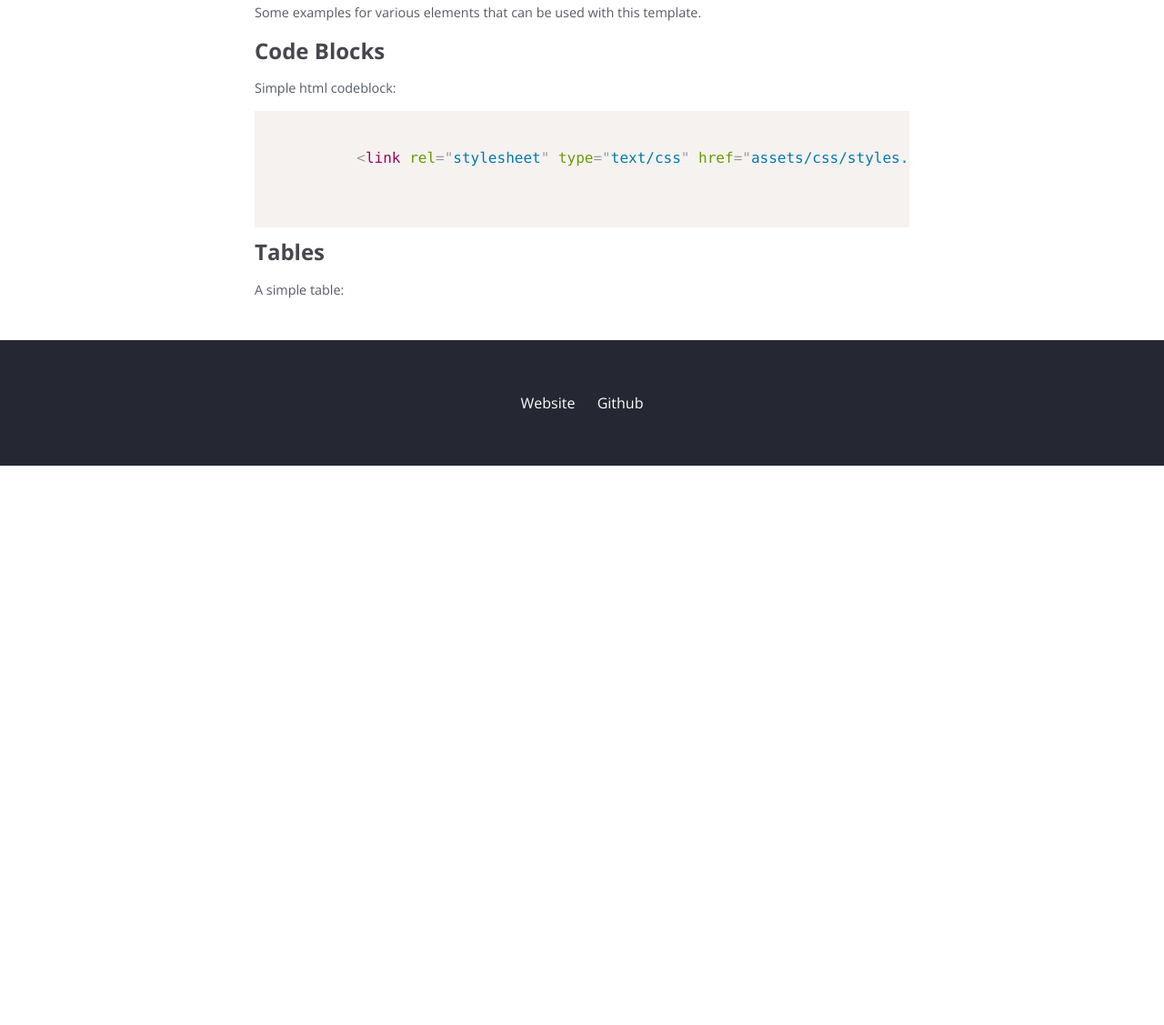
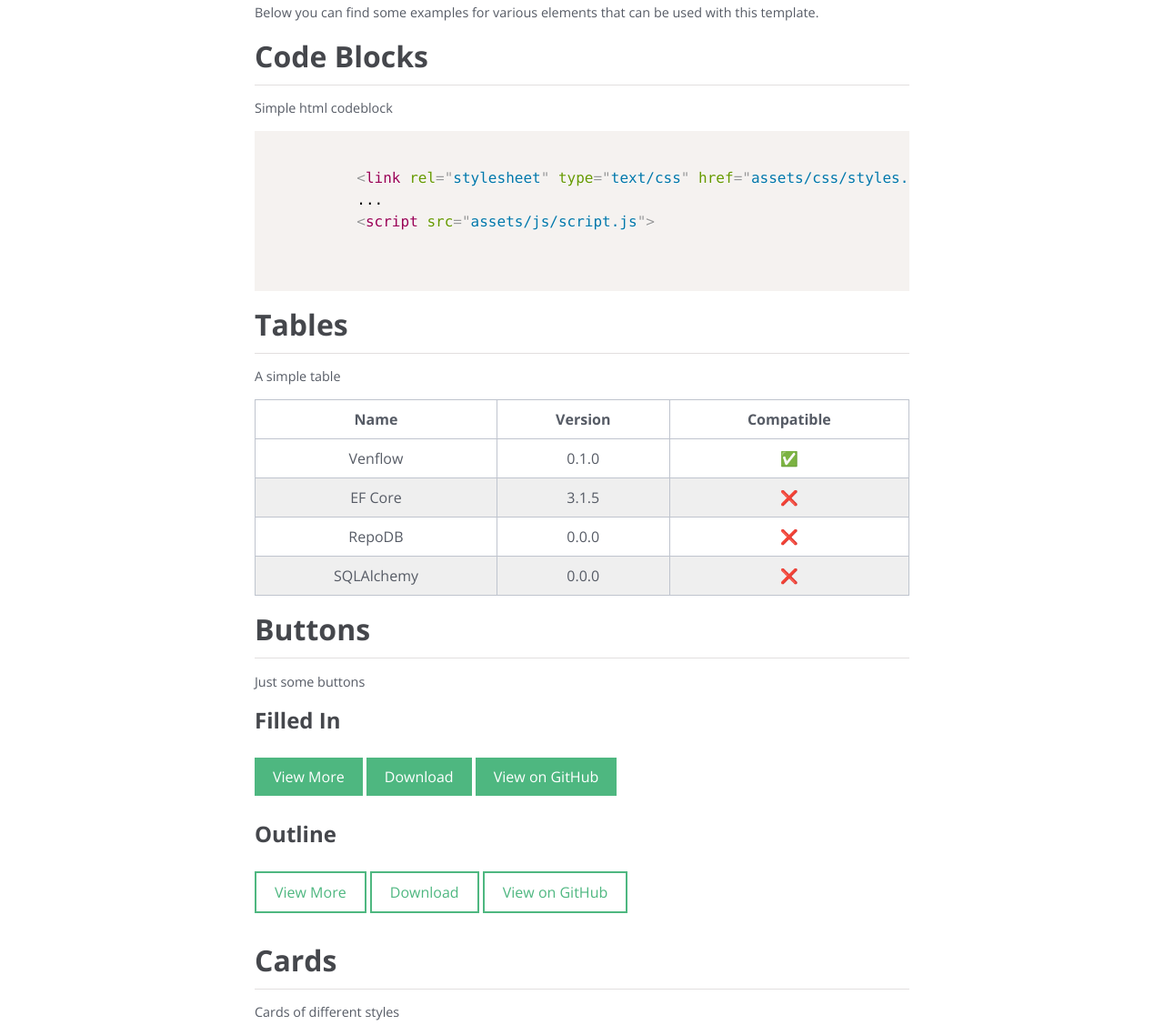
Before and after one commit to AnotherZane/project-pages, a website: page index.html in a window 1280 px wide. Shown: the part 973-2100 px from the top of the page at 91% size. Before the commit the page ends 1485 px from the top, so only its background shows below. Drawn offline with nearby package versions, Linux system fonts and the light colour scheme.

Commit message:
Added Buttons

```diff
--- a/assets/scss/styles.scss
+++ b/assets/scss/styles.scss
@@ -1,8 +1,11 @@
 $primary-color: #4eb780;
+$primary-highlight: #3d9567;
 $content-color: #565b65;
 $content-header: #45474c;
 
 * {
+  -webkit-box-sizing: border-box;
+  -moz-box-sizing: border-box;
   box-sizing: border-box;
 }
 
@@ -79,6 +82,55 @@ body {
   a:hover {
     text-decoration: underline;
   }
+
+  table {
+    width: 100%;
+    border: 1px solid #BFC4CE;
+    border-collapse: collapse;
+    border-spacing: 0;
+    text-align: center;
+
+    th, td {
+      padding: 10px;
+      border-right: 1px solid #BFC4CE;
+    }
+
+    tr {
+      border-bottom: 1px solid #BFC4CE;
+    }
+
+    tr:nth-child(2n) {
+      background-color: #EFEFEF;
+    }
+  }
+
+  .button-filled {
+    display: inline-block;
+    margin: 15px 0;
+    color: #fff;
+    background-color: $primary-color;
+    padding: 10px 20px;
+  }
+
+  .button-filled:hover {
+    text-decoration: none;
+    background-color: $primary-highlight;
+  }
+
+  .button-outlined {
+    text-decoration: none;
+    display: inline-block;
+    color: $primary-color;
+    padding: 10px 20px;
+    margin: 15px 0;
+    border: 2px solid $primary-color;
+  }
+
+  .button-outlined:hover {
+    text-decoration: none;
+    color: $primary-color;
+    background-color: #EFEFEF;
+  }
 }
 
 #footer {
--- a/index.html
+++ b/index.html
@@ -12,6 +12,12 @@
       name="viewport"
       content="width=device-width, initial-scale=1, user-scalable=no"
     />
+
+    <!-- Embed Meta -->
+    <meta content="Project Pages" property="og:title">
+    <meta content="A simple elegant template for your public projects." property="og:description">
+    <meta content="AnotherZane" property="og:site_name">
+    <meta name="theme-color" content="#4eb780">
 
     <!-- Fonts -->
     <link
@@ -38,42 +44,98 @@
     <div id="header">
       <h1>Project Pages</h1>
       <h2>A simple elegant template for your public projects.</h2>
-      <a href="https://github.com/AnotherZane/project-pages/archive/master.zip"
-        >Download</a
-      >
+      <a href="https://github.com/AnotherZane/project-pages/archive/master.zip">
+        Download
+      </a>
       <a href="https://github.com/AnotherZane/project-pages/">View On Github</a>
     </div>
+
     <div id="content">
       <h2>Project Pages</h2>
       <p>
         A simple elegant template for your public projects. Based on
-        <a href="https://github.com/RyanFitzgerald" target="__blank"
-          >Ryan Fitzgerald's</a
-        >
+        <a href="https://github.com/RyanFitzgerald" target="__blank">
+          Ryan Fitzgerald's
+        </a>
         (now seemingly privated) projectpages.
       </p>
 
       <h2>Element Examples</h2>
-      <p>
-        Some examples for various elements that can be used with this template.
-      </p>
+      <p>Below you can find some examples for various elements that can be used with this template.</p>
 
-      <h3>Code Blocks</h3>
-      <p>Simple html codeblock:</p>
+      <h2>Code Blocks</h2>
+      <p>Simple html codeblock</p>
+
       <pre>
-        <code class="language-markup">
+        <code class="language-html">
           &lt;link rel=&quot;stylesheet&quot; type=&quot;text/css&quot; href=&quot;assets/css/styles.css&quot;&gt;
-      </code>
+          ...
+          &lt;script src=&quot;assets/js/script.js&quot;&gt;
+        </code>
       </pre>
 
-      <h3>Tables</h3>
-      <p>A simple table:</p>
+      <h2>Tables</h2>
+      <p>A simple table</p>
+
+      <table>
+        <thead>
+          <tr>
+            <th>Name</th>
+            <th>Version</th>
+            <th>Compatible</th>
+          </tr>
+        </thead>
+        <tbody>
+          <tr>
+            <td>Venflow</td>
+            <td>0.1.0</td>
+            <td>&#9989;</td>
+          </tr>
+          <tr>
+            <td>EF Core</td>
+            <td>3.1.5</td>
+            <td>&#10060;</td>
+          </tr>
+          <tr>
+            <td>RepoDB</td>
+            <td>0.0.0</td>
+            <td>&#10060;</td>
+          </tr>
+          <tr>
+            <td>SQLAlchemy</td>
+            <td>0.0.0</td>
+            <td>&#10060;</td>
+          </tr>
+        </tbody>
+      </table>
+
+      <h2>Buttons</h2>
+      <p>Just some buttons</p>
+
+      <h3>Filled In</h3>
+
+      <div id="buttons">
+        <a href="#" class="button-filled">View More</a>
+        <a href="https://github.com/AnotherZane/project-pages/archive/master.zip" class="button-filled">Download</a>
+        <a href="https://github.com/AnotherZane/project-pages" class="button-filled">View on GitHub</a>
+      </div>
+
+      <h3>Outline</h3>
+
+      <div id="buttons">
+        <a href="#" class="button-outlined">View More</a>
+        <a href="https://github.com/AnotherZane/project-pages/archive/master.zip" class="button-outlined">Download</a>
+        <a href="https://github.com/AnotherZane/project-pages" class="button-outlined">View on GitHub</a>
+      </div>
+
+      <h2>Cards</h2>
+      <p>Cards of different styles</p>
+
     </div>
+
     <div id="footer">
       <a href="#" target="__blank">Website</a>
-      <a href="https://github.com/AnotherZane/project-pages/" target="__blank"
-        >Github</a
-      >
+      <a href="https://github.com/AnotherZane/project-pages/" target="__blank">Github</a>
     </div>
 
     <!-- JS Tags -->
```
Also changed, not shown: assets/css/styles.css, 1 other file.
